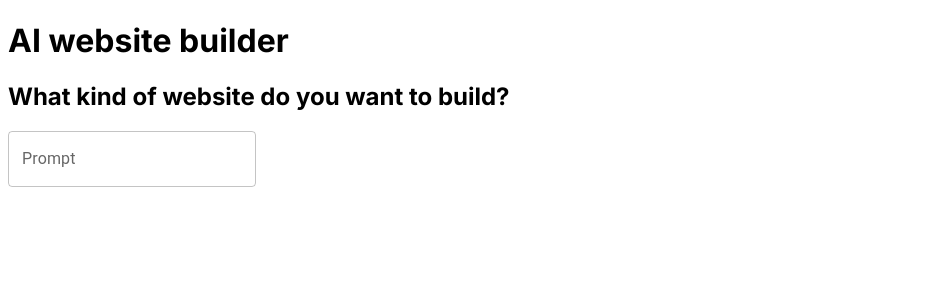
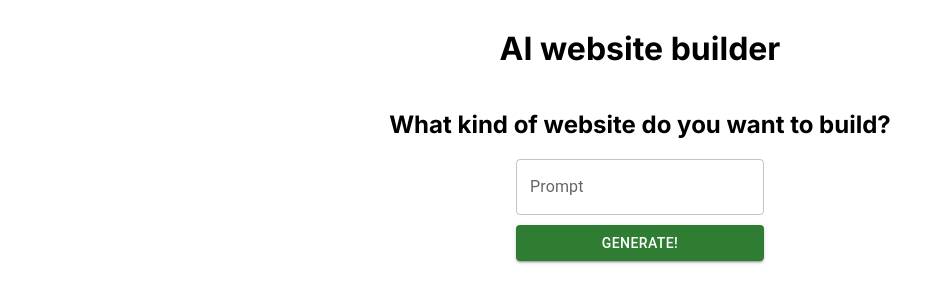
Before and after one commit to menuRivera/ai-website-builder, a Next.js app: page / in a window 1280 px wide. Shown: the top 302 px of the page, without its empty margins (0-945 px from the left). Built offline with nearby package versions, Linux system fonts and the light colour scheme.

Commit message:
[ADD] -> basic promptInput.tsx functionality, main page mods

```diff
--- a/app/page.tsx
+++ b/app/page.tsx
@@ -2,9 +2,9 @@ import PromptInput from "@/components/PromptInput";
 
 export default function Home() {
 	return (
-		<>
+		<div style={{ display: 'flex', flexDirection: 'column', alignItems: 'center', justifyContent: 'center' }}>
 			<h1>AI website builder</h1>
 			<PromptInput />
-		</>
+		</div>
 	)
 }
--- a/components/PromptInput.tsx
+++ b/components/PromptInput.tsx
@@ -1,12 +1,23 @@
 'use client'
 
-import { TextField } from "@mui/material";
+import { Button, TextField } from "@mui/material";
+import { FormEvent, useRef } from "react";
 
 export default function PromptInput() {
+	const userPrompt = useRef<HTMLInputElement>()
+
+	const startCreation = (e: FormEvent<HTMLFormElement>) => {
+		e.preventDefault()
+		alert(userPrompt.current?.value)
+	}
+
 	return (
 		<>
 			<h2>What kind of website do you want to build?</h2>
-			<TextField id="user-prompt" label="Prompt"/>
+			<form onSubmit={startCreation} style={{display: 'flex', flexDirection: 'column'}}>
+				<TextField inputRef={userPrompt} id="user-prompt" label="Prompt" />
+				<Button style={{marginTop: '10px'}} className="" type="submit" variant="contained" color="success">Generate!</Button>
+			</form>
 		</>
 	)
 }
```
